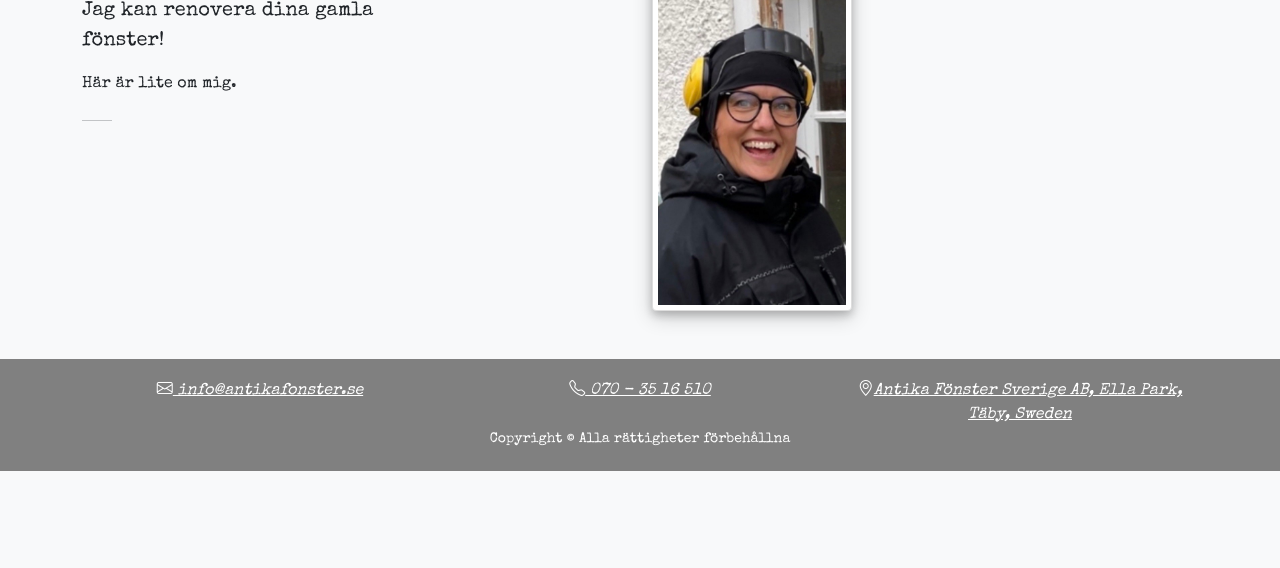
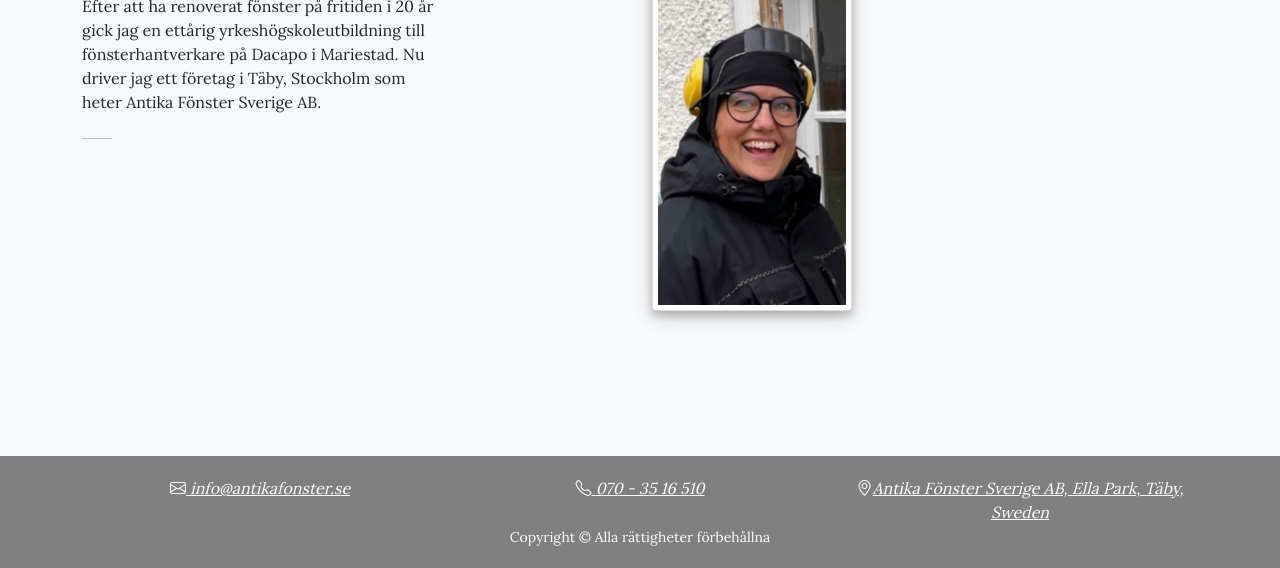
Before and after one commit to Johangard/Johangard.github.io, a website: page about.html in a window 1280 px wide. Shown: the part 232-800 px from the top of the page. Drawn offline with nearby package versions, Linux system fonts and the light colour scheme.

Commit message:
fixed request changes

```diff
--- a/about.html
+++ b/about.html
@@ -9,9 +9,8 @@
 
     <!-- google font -->
     <link rel="preconnect" href="https://fonts.googleapis.com">
-<link rel="preconnect" href="https://fonts.gstatic.com" crossorigin>
-<link href="https://fonts.googleapis.com/css2?family=Courgette&family=Special+Elite&display=swap" rel="stylesheet">
-<link href="https://fonts.googleapis.com/css2?family=Courgette&display=swap" rel="stylesheet">
+    <link rel="preconnect" href="https://fonts.gstatic.com" crossorigin>
+    <link href="https://fonts.googleapis.com/css2?family=Lora&display=swap" rel="stylesheet">
 
 
     <!-- icon set -->
@@ -76,10 +75,12 @@
       <h1>Johanna Fönsterhantverkare</h1>
       <div class="col-lg-8 px-0">
         <p class="fs-5">
-          Jag kan renovera dina gamla fönster!
+          Jag renovera dina gamla fönster!
         </p>
         <p>
-            Här är lite om mig.
+           Efter att ha renoverat fönster på fritiden i 20 år gick jag en ettårig
+           yrkeshögskoleutbildning till fönsterhantverkare på Dacapo i Mariestad.
+           Nu driver jag ett företag i Täby, Stockholm som heter Antika Fönster Sverige AB.
         </p>
         <hr class="col-1 my-4">
         <p></p>
@@ -108,7 +109,7 @@
 <p></p>
 
 
-<footer class="footer mt-auto">
+<footer class="little">
 <div class="container">
   <div class="row">
 
--- a/styles.css
+++ b/styles.css
@@ -7,7 +7,7 @@
 }
 
 body, html {
-  font-family: 'Special Elite', cursive;
+  font-family: 'Lora', serif;
   margin: 0;
   height: 100%;
 }
@@ -24,6 +24,10 @@ footer{
   bottom: 0;
   margin: 0%;
 
+}
+.little{
+  position: absolute;
+  bottom: 0;
 }
 
 .profileimg {
```
Also changed, not shown: index.html (+2 -3 lines), more.html (+3 -4 lines).
